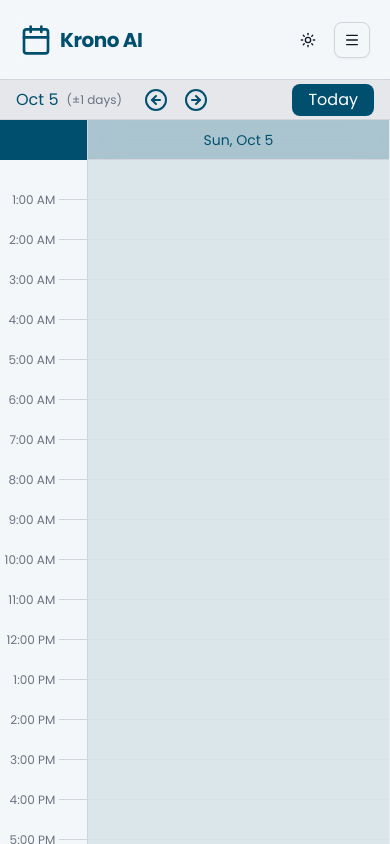
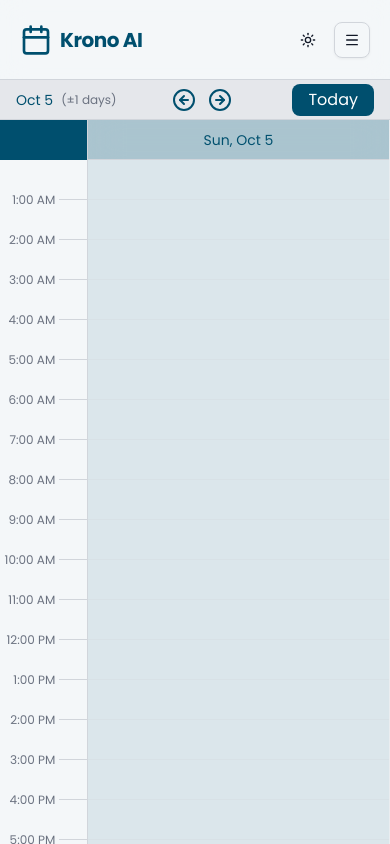
Before and after one commit to KrishnaGavali/krono_ai, a Next.js app in the folder frontend/: page /plan in a window 390 px wide. Shown: the top 844 px of the page. Built offline with nearby package versions, Linux system fonts and the light colour scheme.

Commit message:
feat: enhance date management in SideBar and UserBar components, update CurrDateContext for improved date handling

```diff
--- a/frontend/components/Plan/SideBar.tsx
+++ b/frontend/components/Plan/SideBar.tsx
@@ -1,11 +1,26 @@
+"use client";
 import React from "react";
 import { Calendar } from "../ui/calendar";
+import { useCurrDate } from "@/context/CurrDateContext";
 
 const SideBar = () => {
+  const { selectedDate, setSelectedDate } = useCurrDate();
+  const handleDateChange = (date: Date | undefined) => {
+    // Only update if a valid date is selected
+    if (date) {
+      setSelectedDate(date);
+    }
+  };
+
   return (
     <div className=" w-[20%] hidden lg:block mt-20 p-2 sticky top-20 h-full">
       <div className=" h-full w-full rounded-2xl p-1">
-        <Calendar className=" w-full rounded-2xl border border-border" />
+        <Calendar
+          mode="single"
+          className=" w-full rounded-2xl border border-border"
+          selected={selectedDate}
+          onSelect={handleDateChange}
+        />
       </div>
     </div>
   );
--- a/frontend/components/Plan/UserBar.tsx
+++ b/frontend/components/Plan/UserBar.tsx
@@ -2,6 +2,7 @@
 import { useCurrDate } from "@/context/CurrDateContext";
 import { ArrowLeftCircle, ArrowRightCircle } from "lucide-react";
 import React, { useState, useEffect } from "react";
+import { addDays, set, subDays } from "date-fns";
 
 export const UserBar = () => {
   const { selectedDate, prevDate, nextDate, goToToday } = useCurrDate();
@@ -47,9 +48,21 @@ export const UserBar = () => {
 
   return (
     <div className=" sticky z-10 top-20 w-full h-10 border-b border-border flex items-center py-2 px-4 justify-between bg-muted">
-      <div className=" flex items-center gap-4">
-        <div className="  flex items-center w-28">
-          <span>{formatDate(selectedDate)}</span>
+      <div className=" flex items-center gap-3">
+        <div className="  flex items-center w-36 md:w-52">
+          {stepValue === 1 ? (
+            <span className="font-medium text-sm">
+              {formatDate(selectedDate)}
+            </span>
+          ) : (
+            <>
+              <span>
+                {formatDate(subDays(selectedDate, stepValue / 2 - 1))}
+              </span>
+              <span> - </span>
+              <span>{formatDate(addDays(selectedDate, stepValue / 2))}</span>
+            </>
+          )}
           <span className="text-xs text-muted-foreground ml-2">
             (±{stepValue} days)
           </span>
--- a/frontend/context/CurrDateContext.tsx
+++ b/frontend/context/CurrDateContext.tsx
@@ -26,24 +26,19 @@ export const CurrDateProvider: React.FC<{ children: ReactNode }> = ({
   const [selectedDate, setSelectedDate] = useState<Date>(new Date());
 
   const nextDate = (value: number | null) => {
-    if (value === null || value === undefined) {
-      value = 1;
-    }
+    const days = value ?? 1;
     setSelectedDate((prev) => {
       const newDate = new Date(prev);
-      newDate.setDate(newDate.getDate() + value);
+      newDate.setDate(newDate.getDate() + days);
       return newDate;
     });
   };
 
   const prevDate = (value: number | null) => {
-    if (value === null || value === undefined) {
-      value = 1;
-    }
-
+    const days = value ?? 1;
     setSelectedDate((prev) => {
       const newDate = new Date(prev);
-      newDate.setDate(newDate.getDate() - value);
+      newDate.setDate(newDate.getDate() - days);
       return newDate;
     });
   };
```
